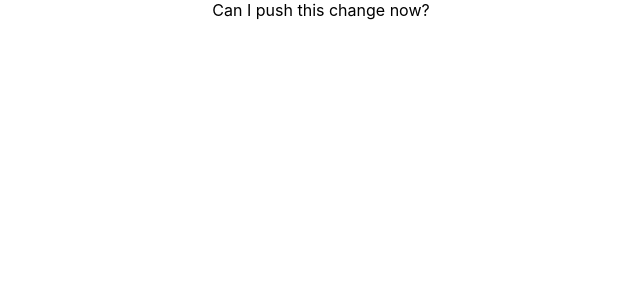
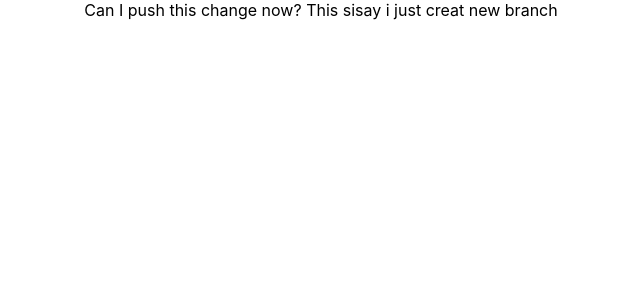
Before and after one commit to scullenDev/git-branching-demo, a React (Create React App) app: page / in a window 1280 px wide. Shown: the top 300 px of the page, without its empty margins (319-959 px from the left). Built offline with nearby package versions, Linux system fonts and the light colour scheme.

Commit message:
new branch created

```diff
--- a/src/App.js
+++ b/src/App.js
@@ -2,7 +2,9 @@
 import './App.css';
 
 function App() {
-  return <div className="App">Can I push this change now?</div>;
+  return <div className="App">Can I push this change now?
+  This sisay i just creat new branch
+  </div>;
 }
 
 export default App;
```
